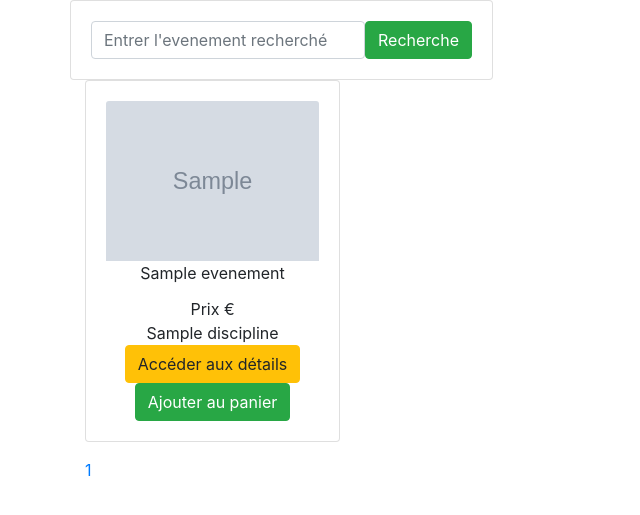
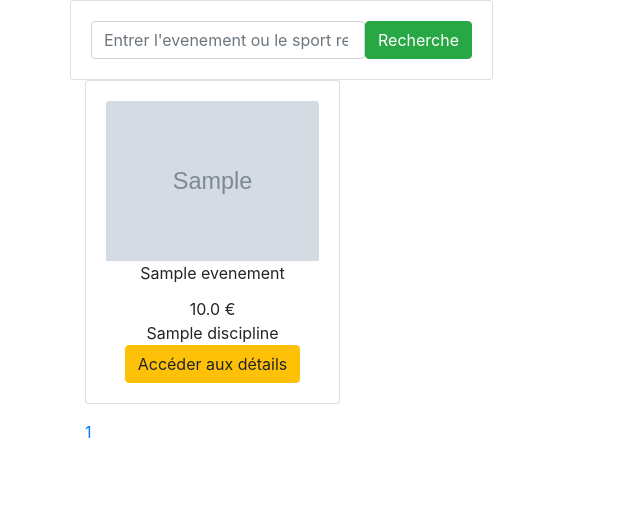
Before and after one commit to ElsaRslt/exambloc3, a Django app: page / in a window 1280 px wide. Shown: the part 56-571 px from the top of the page, without its empty margins (0-640 px from the left). Run offline with Django 5.2, Linux system fonts and the light colour scheme; tables that the repository leaves empty hold one stand-in row (values such as "Sample post"); grey boxes marked "Sample" are stand-in pictures.

Commit message:
suppression bouton ajouter au panier ecran principal, ajout prix de base sur ecran principal

```diff
--- a/ecommerce/shop/templates/detail.html
+++ b/ecommerce/shop/templates/detail.html
@@ -17,7 +17,7 @@
                         <option value="{{ formule.id }}" data-price-multiplier="{{ formule.price }}">{{ formule.formule }} - {{ formule.price|floatformat:2 }} €</option>
                     {% endfor %}
                 </select>
-                <p id="event-price">{{ formules_with_prices.0.price|floatformat:2 }} €</p> <!-- Prix initial -->
+                <!--<p id="event-price">{{ formules_with_prices.0.price|floatformat:2 }} €</p>  Prix initial a changer car actuellement n'affiche pas le prix initial -->
                 <button type="submit" class="btn btn-success">Ajouter au panier</button>
             </form>
         </div>
--- a/ecommerce/shop/templates/index.html
+++ b/ecommerce/shop/templates/index.html
@@ -8,7 +8,7 @@
             <form class="card card-sm">
                 <div class="card-body row no-gutters align-items-center">
                     <div class="col">
-                        <input type="search" class="form-control form-control-borderless" placeholder="Entrer l'evenement recherché" name="items-name" id="">
+                        <input type="search" class="form-control form-control-borderless" placeholder="Entrer l'evenement ou le sport recherché" name="items-name" id="">
                     </div>
                     <div class="col-auto">
                         <button type="submit" class="btn btn-success">Recherche</button>
@@ -29,10 +29,10 @@
                     </div>
                     <div class="d-flex flex-column align-items-center">
                         <div class="card-title">{{ ev.title }}</div>
-                        <div class="card-text">Prix €</div>
+                        <div class="card-text">{{ ev.base_price }} €</div>
                         <div class="card-text">{{ev.category}}</div>
                         <a href="{% url 'detail' ev.id %}" class="btn btn-warning">Accéder aux détails</a>
-                        <button class="btn btn-success">Ajouter au panier</button>
+                        <!--<button class="btn btn-success">Ajouter au panier</button>-->
                     </div>
                 </div>
             </div>
```
